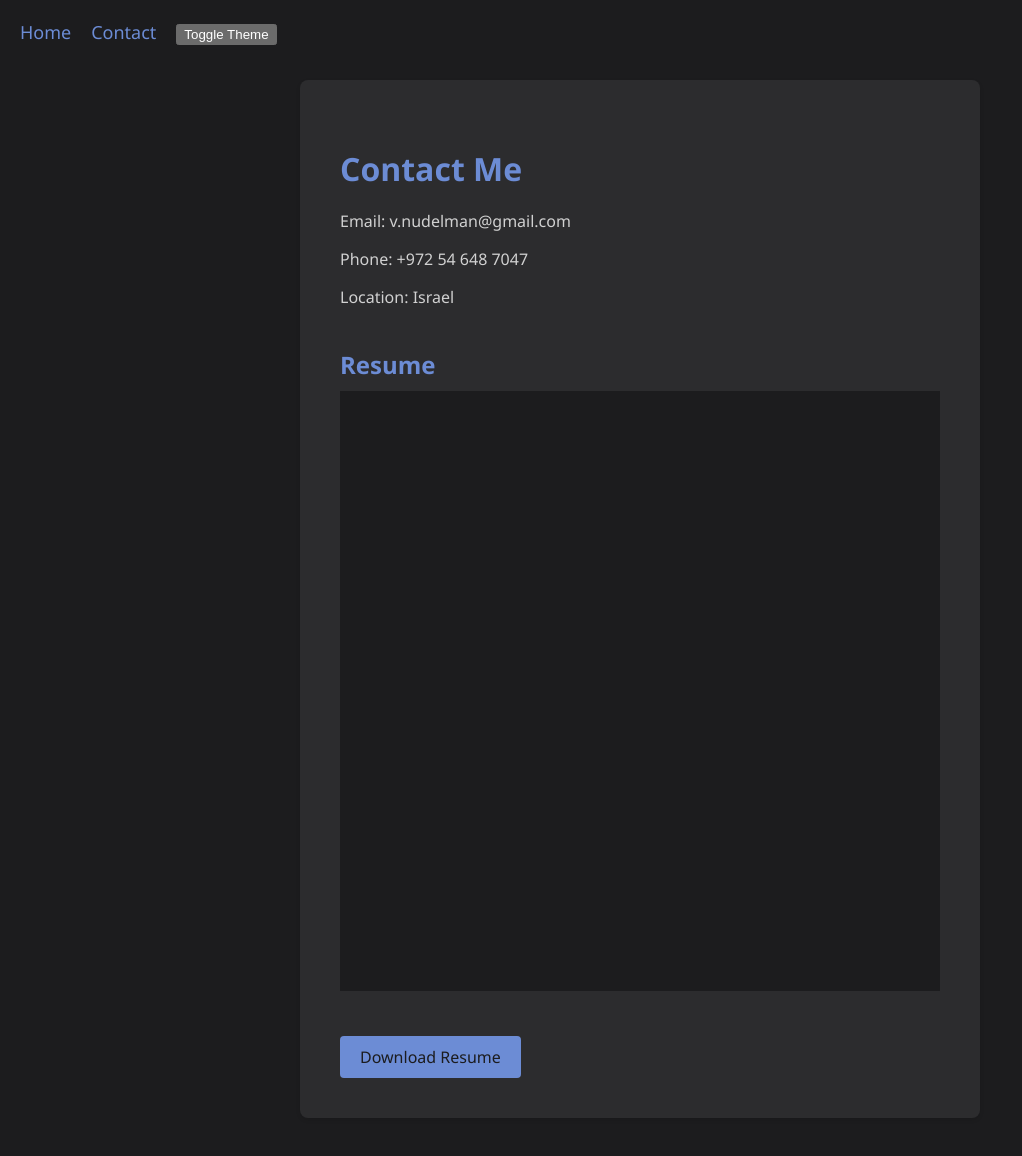
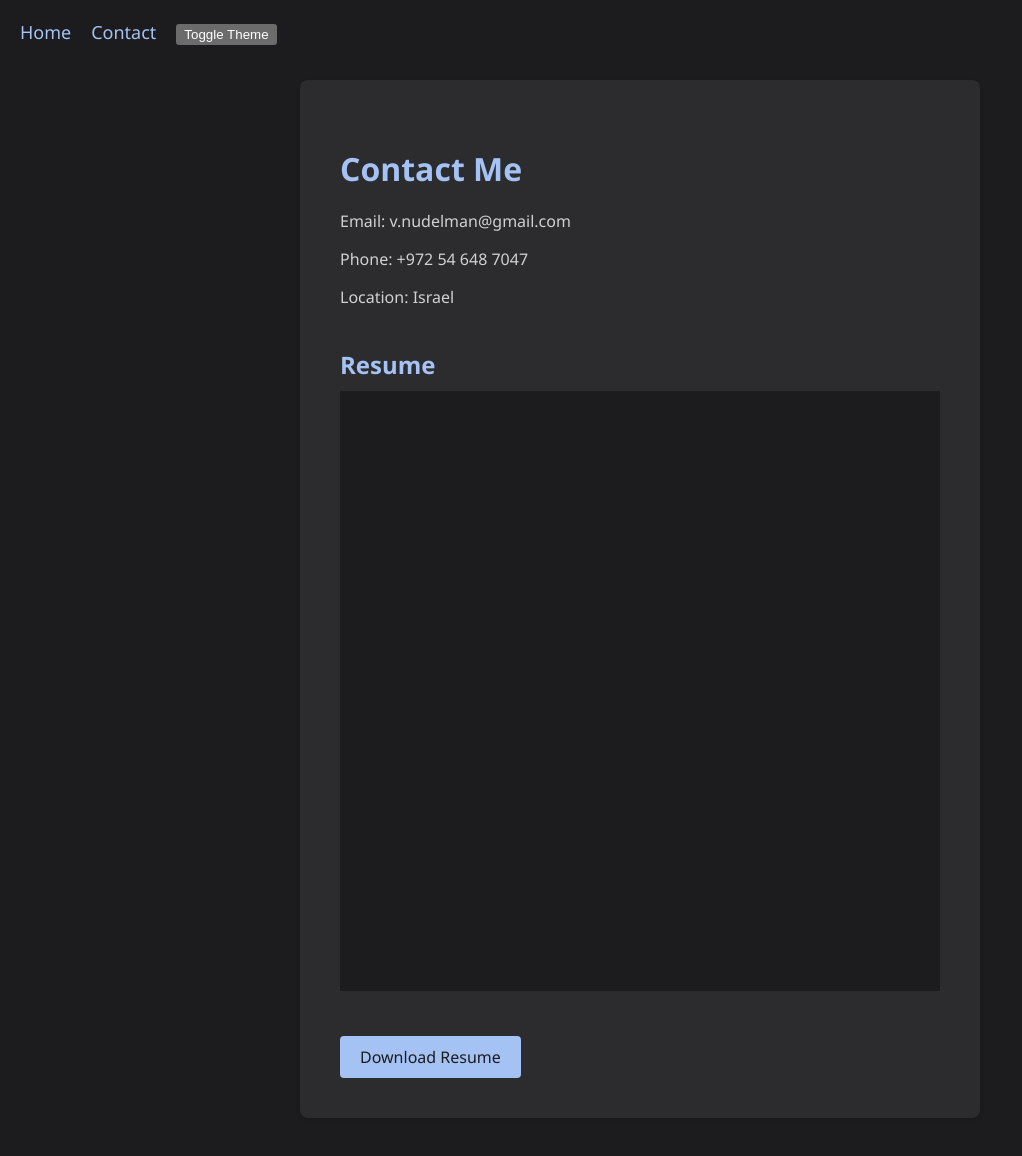
Before and after one commit to vitalynudelman/Personal-Website, a React (Create React App) app in the folder frontend/: page /contact in a window 1280 px wide. Shown: the whole page, without its empty margins (0-1022 px from the left). Built offline with nearby package versions, Linux system fonts and the light colour scheme.

Commit message:
Changed color

```diff
--- a/frontend/src/components/App/App.css
+++ b/frontend/src/components/App/App.css
@@ -52,7 +52,7 @@ nav ul li:last-child {
 }
 
 nav ul li a {
-  color: #6c8cd5;
+  color: #a4c2f4;
   text-decoration: none;
   font-size: 18px;
   position: relative;
@@ -65,7 +65,7 @@ nav ul li a::after {
   bottom: -2px;
   width: 100%;
   height: 2px;
-  background-color: #6c8cd5;
+  background-color: #a4c2f4;
   transform: scaleX(0);
   transition: transform 0.3s;
 }
--- a/frontend/src/components/Certifications/Certifications.css
+++ b/frontend/src/components/Certifications/Certifications.css
@@ -5,7 +5,7 @@
   .Certifications h2 {
     font-size: 32px;
     margin-bottom: 20px;
-    color: #6c8cd5;
+    color: #a4c2f4;
   }
 
   .certification-list {
--- a/frontend/src/components/Contact/Contact.css
+++ b/frontend/src/components/Contact/Contact.css
@@ -10,7 +10,7 @@
 .Contact h2 {
   font-size: 32px;
   margin-bottom: 20px;
-  color: #6c8cd5;
+  color: #a4c2f4;
 }
 
 .Contact p {
@@ -21,7 +21,7 @@
   display: inline-block;
   margin-top: 20px;
   padding: 12px 24px;
-  background-color: #6c8cd5;
+  background-color: #a4c2f4;
   color: #1c1c1e;
   text-decoration: none;
   border-radius: 4px;
@@ -39,7 +39,7 @@
 .resume-section h3 {
   font-size: 24px;
   margin-bottom: 10px;
-  color: #6c8cd5;
+  color: #a4c2f4;
 }
 
 .resume-section iframe {
@@ -50,7 +50,7 @@
 .resume-section a {
   display: inline-block;
   padding: 10px 20px;
-  background-color: #6c8cd5;
+  background-color: #a4c2f4;
   color: #1c1c1e;
   text-decoration: none;
   border-radius: 4px;
--- a/frontend/src/components/Home/Home.js
+++ b/frontend/src/components/Home/Home.js
@@ -11,7 +11,7 @@ function Home() {
       <header className="App-header">
         <div className="profile-container">
           <div className="intro-text">
-            <h1>Vitaly</h1>
+            <h1>Vitaly Nudelman</h1>
             <h2>DevOps Engineer</h2>
             <p>Welcome to My Website!</p>
             <p>
--- a/frontend/src/components/Projects/Projects.css
+++ b/frontend/src/components/Projects/Projects.css
@@ -5,7 +5,7 @@
   .Projects h2 {
     font-size: 32px;
     margin-bottom: 20px;
-    color: #6c8cd5;
+    color: #a4c2f4;
   }
 
   .project-list {
--- a/frontend/src/components/Skills/Skills.css
+++ b/frontend/src/components/Skills/Skills.css
@@ -5,7 +5,7 @@
   .Skills h2 {
     font-size: 32px;
     margin-bottom: 20px;
-    color: #6c8cd5;
+    color: #a4c2f4;
   }
 
   .skill-list {
```
